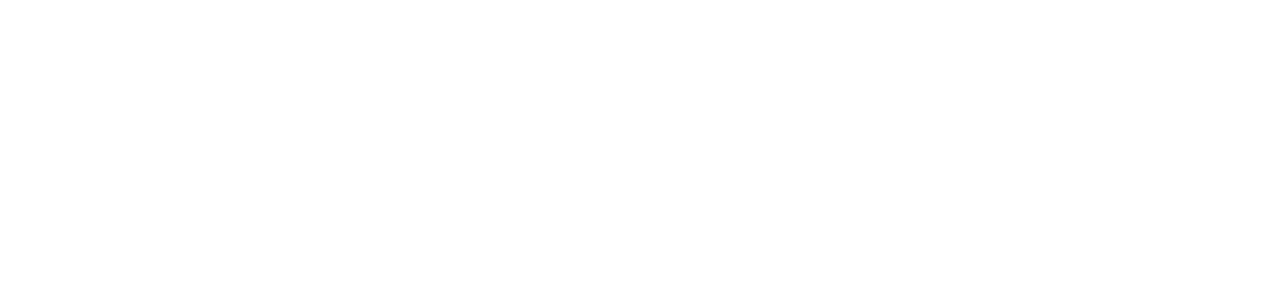
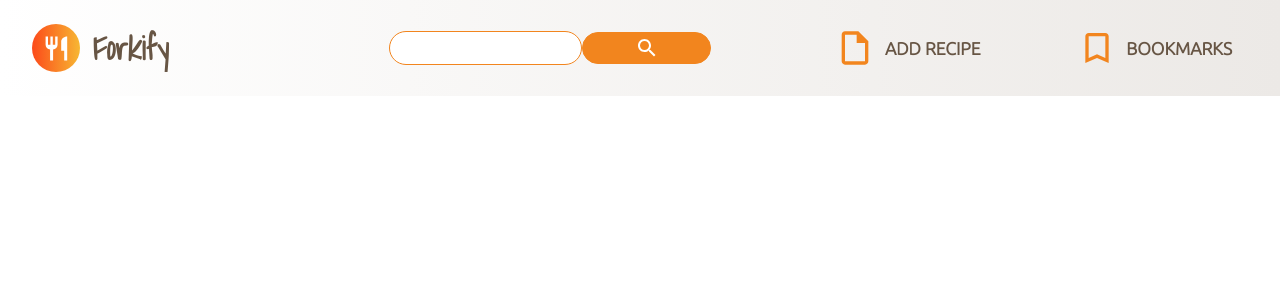
Before and after one commit to cookieMonsterDev/forkify-app, a React (Create React App) app: page / in a window 1280 px wide. Shown: the top 300 px of the page. Built offline with nearby package versions, Linux system fonts and the light colour scheme.

Commit message:
feat: add nav bar & sth else

```diff
--- a/public/index.html
+++ b/public/index.html
@@ -4,6 +4,10 @@
     <link rel="shortcut icon" href="%PUBLIC_URL%/favicon.ico">
     <meta charset="utf-8" />
     <meta name="viewport" content="width=device-width, initial-scale=1.0" />
+    <link rel="preconnect" href="https://fonts.googleapis.com">
+    <link rel="preconnect" href="https://fonts.gstatic.com" crossorigin>
+    <link href="https://fonts.googleapis.com/css2?family=Shadows+Into+Light&display=swap" rel="stylesheet">
+    <link href="https://fonts.googleapis.com/css2?family=Ubuntu:wght@300&display=swap" rel="stylesheet">
     <title>Forkify-app</title>
     <style>
       * {
--- a/src/App.tsx
+++ b/src/App.tsx
@@ -1,11 +1,24 @@
 
 import { AppContext } from './context/appContext';
+import styled from 'styled-components';
+import LoaderCircle from './components/LoaderCircle/LoaderCircle';
+import NavBar from './components/NavBar/NavBar';
 
 function App() {
+
   return (
     <AppContext>
+      <Wrap>
+        <NavBar />
+      </Wrap>
     </AppContext>
   );
 }
 
 export default App;
+
+const Wrap = styled.div`
+  width: 100vw;
+  height: 100vh;
+  position: relative;
+`
--- /dev/null
+++ b/src/components/LoaderCircle/LoaderCircle.tsx
@@ -0,0 +1,59 @@
+import styled, { keyframes } from 'styled-components';
+
+interface LoaderCircleProps {
+  color?: string;
+  sectionQuantity?: number;
+  duration: number;
+  delay: number;
+}
+
+const LoaderCircle = (props: LoaderCircleProps) => {
+  const arr = Array.from({
+    length: props.sectionQuantity ? props.sectionQuantity : 3,
+  });
+
+  return (
+    <Container>
+      {arr.map((i: any, j: number) => {
+        return (
+          <Section
+            color={props.color}
+            duration={props.duration}
+            delay={props.delay * (j + 0.5)}
+            key={j}
+          />
+        );
+      })}
+    </Container>
+  );
+};
+
+export default LoaderCircle;
+
+const Rotation = keyframes`
+  0% {
+    transform: rotate(0deg);
+  }
+  100% {
+    transform: rotate(360deg);
+  }
+`;
+
+const Container = styled.div`
+  width: 7rem;
+  height: 7rem;
+  position: relative;
+`;
+
+const Section = styled.span<LoaderCircleProps>`
+  position: absolute;
+  box-sizing: border-box;
+  width: 100%;
+  height: 100%;
+  border: 0.8rem solid black;
+  border-radius: 50%;
+  border-color: ${(props) => (props.color ? props.color : 'black')} transparent
+    transparent transparent;
+  animation: ${Rotation} ${(props) => `${props.duration}ms`} infinite;
+  animation-delay: ${(props) => `-${props.delay}ms`};
+`;
--- /dev/null
+++ b/src/components/NavBar/NavBar.tsx
@@ -0,0 +1,139 @@
+import React from 'react';
+import styled from 'styled-components';
+import RestaurantIcon from '@mui/icons-material/Restaurant';
+import BookmarkBorderIcon from '@mui/icons-material/BookmarkBorder';
+import InsertDriveFileOutlinedIcon from '@mui/icons-material/InsertDriveFileOutlined';
+import SearchOutlinedIcon from '@mui/icons-material/SearchOutlined';
+
+const NavBar = () => {
+  return (
+    <Container>
+      <LeftSection>
+        <Logo>
+          <circle>
+            <RestaurantIcon />
+          </circle>
+          Forkify
+        </Logo>
+        <SearchContainer>
+          <SearchButton>
+            <SearchOutlinedIcon />
+          </SearchButton>
+          <Search type="text" />
+        </SearchContainer>
+      </LeftSection>
+      <RightSection>
+        <ManageButton>
+          <InsertDriveFileOutlinedIcon />
+          Add Recipe
+        </ManageButton>
+        <ManageButton>
+          <BookmarkBorderIcon />
+          Bookmarks
+        </ManageButton>
+      </RightSection>
+    </Container>
+  );
+};
+
+export default NavBar;
+
+const Container = styled.nav`
+  position: absolute;
+  width: 100vw;
+  height: 6rem;
+  background: linear-gradient(to left, #ece9e6, #ffffff);
+  display: flex;
+`;
+
+const LeftSection = styled.section`
+  flex: 5;
+  display: flex;
+  justify-content: space-between;
+  align-items: center;
+`;
+
+const RightSection = styled.section`
+  flex: 4;
+  display: flex;
+  justify-content: flex-end;
+  align-items: center;
+`;
+
+const Logo = styled.h1`
+  float: left;
+  height: 100%;
+  display: flex;
+  justify-content: center;
+  align-items: center;
+  font-size: 2rem;
+  font-family: 'Shadows Into Light';
+  color: #675544;
+
+  > circle {
+    width: 3rem;
+    height: 3rem;
+    border-radius: 50%;
+    margin: 0 0.8rem 0 2rem;
+    display: flex;
+    justify-content: center;
+    align-items: center;
+    background: linear-gradient(to right, #fc4a1a, #f7b733);
+
+    > svg {
+      width: 60%;
+      height: 60%;
+      color: #ffffff;
+    }
+  }
+`;
+
+const SearchContainer = styled.span`
+  display: flex;
+  justify-content: center;
+  align-items: center;
+  flex-direction: row-reverse;
+`;
+
+const Search = styled.input`
+  flex: 3;
+  float: right;
+  width: 15rem;
+  height: 2rem;
+  outline: 0;
+  border-radius: 2rem;
+  border: 1px solid #f2851e;
+`;
+
+const SearchButton = styled.button`
+  flex: 2;
+  display: flex;
+  justify-content: center;
+  align-items: center;
+  width: 5rem;
+  height: 2rem;
+  background: #f2851e;
+  border: 1px solid #f2851e;
+  color: #ffffff;
+  border-radius: 1rem 1rem 1rem 1rem;
+`
+
+const ManageButton = styled.span`
+  margin: 0 3rem;
+  display: flex;
+  justify-content: center;
+  align-items: center;
+  font-size: 1.1rem;
+  font-weight: 600;
+  font-family: 'Ubuntu', sans-serif;
+  text-transform: uppercase;
+  color: #675544;
+  cursor: pointer;
+
+  > svg {
+    width: 2.5rem;
+    height: 2.5rem;
+    margin-right: 0.6rem;
+    color: #f2851e;
+  }
+`;
```
